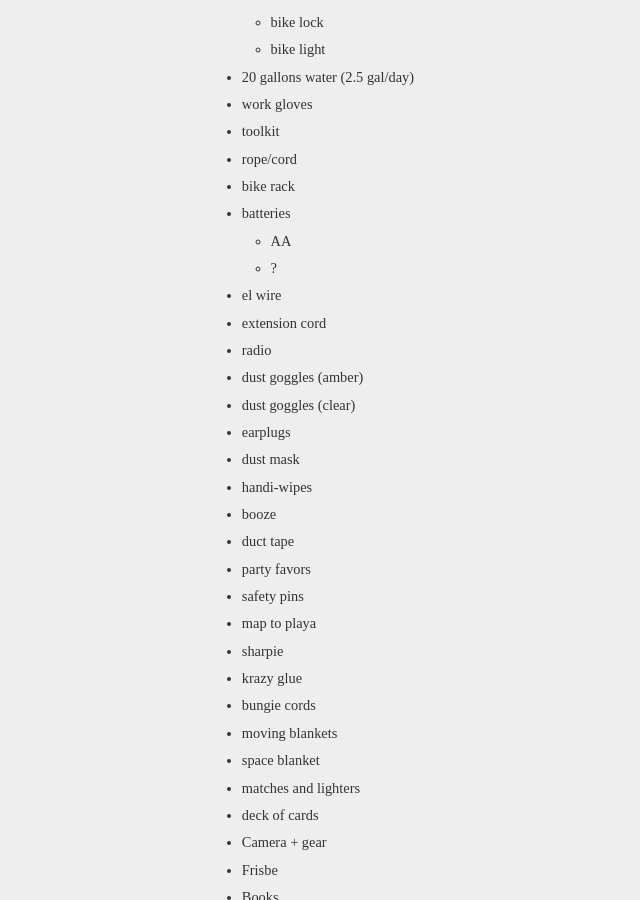
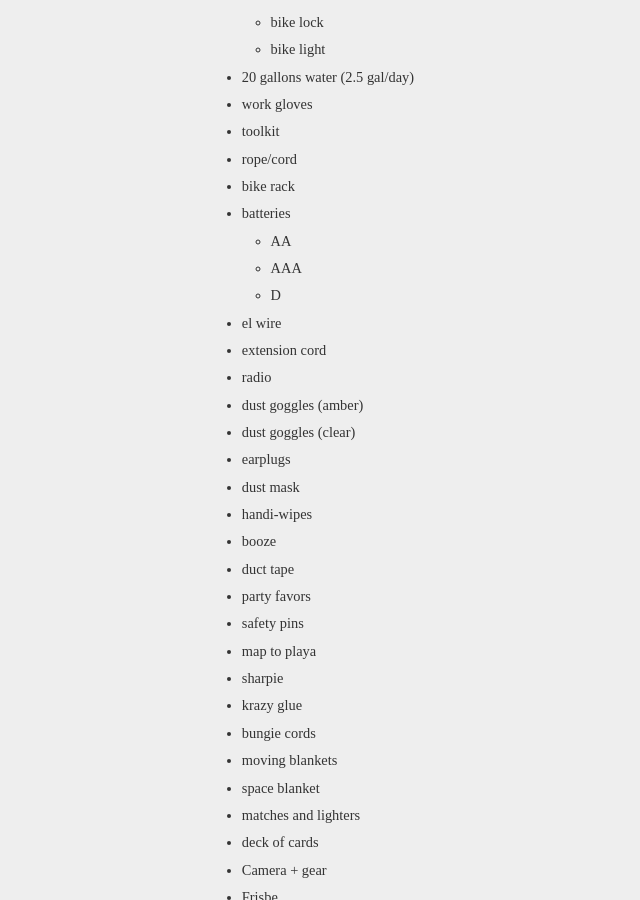
Before and after one commit to icco/traveling, a Jekyll site: the page built from _posts/2012-08-25-burning-man.md, in a window 1280 px wide and 900 px high, scrolled down 1718 px. Shown: the whole window, without its empty margins (27-667 px from the left). Built offline with Jekyll 4.4.1, drawn with Linux system fonts in a browser that asks for light colours.

Commit message:
Update _posts/2012-08-25-burning-man.md
Add batteries

```diff
--- a/_posts/2012-08-25-burning-man.md
+++ b/_posts/2012-08-25-burning-man.md
@@ -77,7 +77,8 @@ Based off of [Reed Morse's List][1].
  * bike rack
  * batteries
    * AA
-   * ?
+   * AAA
+   * D
  * el wire
  * extension cord
  * radio
```
